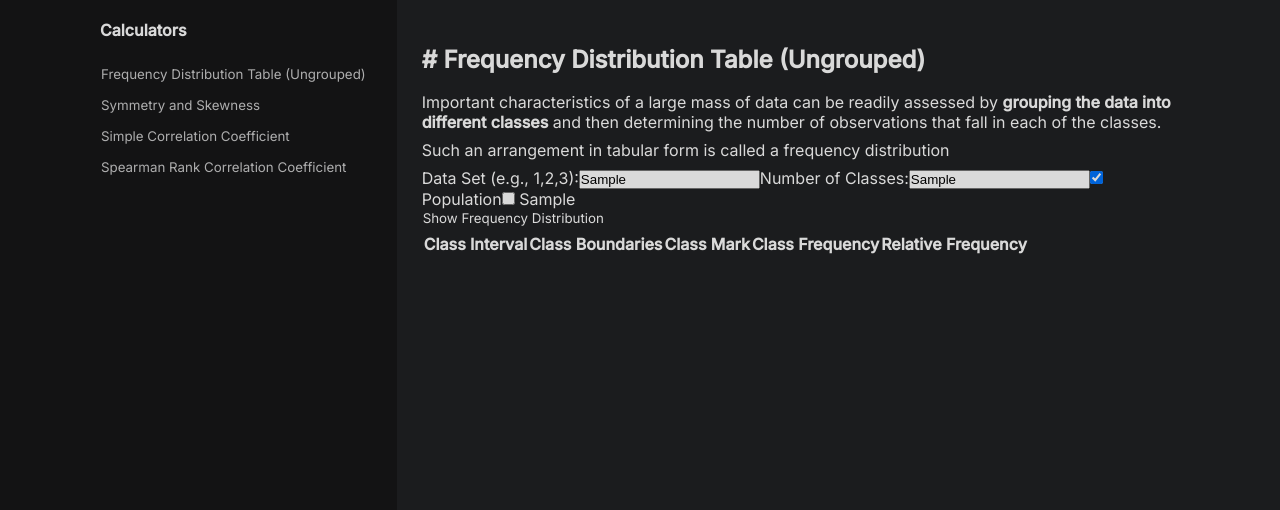
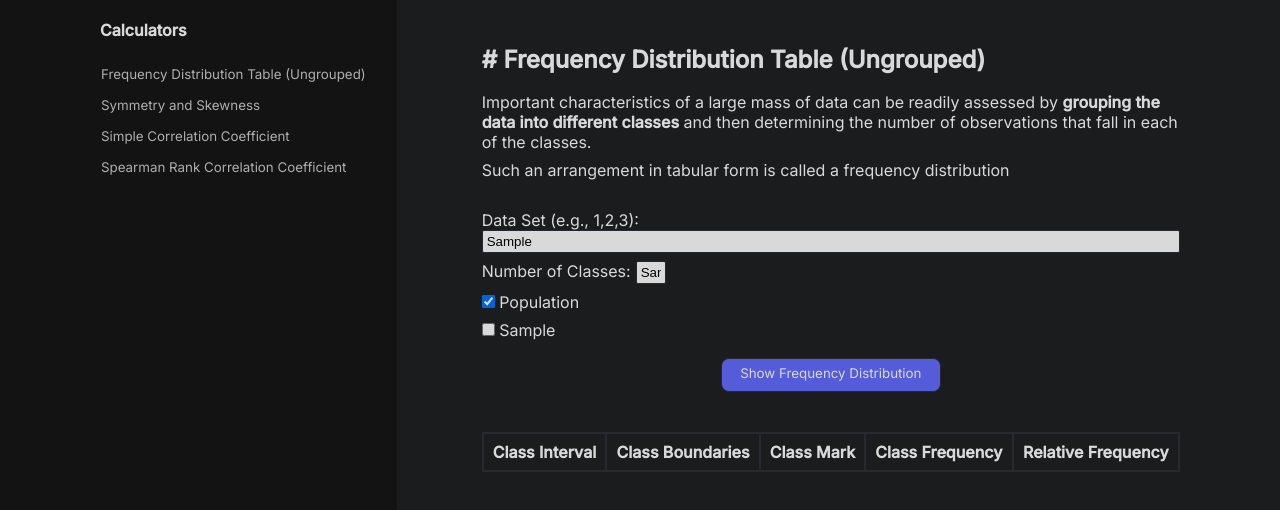
Before and after one commit to pj-pj-pj/qm-calculator, a plain HTML site: page index.html in a window 1280 px wide. Both pictures are taken after typing "Sample", "Sample" into the empty fields and a click on the button "Show Frequency Distribution". Shown: the part 62-572 px from the top of the page. Drawn offline with Linux system fonts and the light colour scheme.

Commit message:
add style to fdtable ui

```diff
--- a/styles.css
+++ b/styles.css
@@ -15,7 +15,6 @@
 	margin: 0;
 	padding: 0;
 	box-sizing: border-box;
-	user-select: none;
 }
 
 html {
@@ -105,7 +104,7 @@ aside {
 
 	padding: 45px 25px;
 	height: 100%;
-	margin-right: 60px;
+	margin-right: 50%;
 }
 
 aside h4 {
@@ -127,6 +126,7 @@ main {
 	font-family: inherit;
 	padding: 25px 0;
 	margin: 0 auto;
+	width: 100%;
 }
 
 main,
@@ -161,6 +161,110 @@ main h3 {
 	font-weight: normal;
 }
 
+/* FREQ-DIST-UNGROUPED */
+#frq-dist-u-form {
+	display: grid;
+
+	gap: 8px;
+	margin: 30px 0;
+	align-items: center;
+}
+
+#frq-dist-u-form label:first-child input {
+	width: 100%;
+}
+
+#frq-dist-u-form label:nth-child(2) input {
+	width: 30px;
+	text-align: center;
+	margin-left: 5px;
+}
+
+#frq-dist-u-form label:nth-child(3),
+#frq-dist-u-form label:nth-child(4) {
+	width: 100px;
+}
+
+#frq-dist-u-form input {
+	padding: 3px 4px;
+	border-radius: 2px;
+	border: 1px solid var(--border-color);
+}
+
+#frq-dist-u-form input:hover {
+	border-color: var(--border-color-hover);
+}
+
+#frq-dist-u-form input:focus {
+	outline: 1px solid var(--highlight);
+}
+
+#frq-dist-u-form button {
+	display: block;
+	width: 220px;
+	text-align: center;
+	background-color: var(--highlight);
+	border-color: var(--border-color);
+	padding: 5.5px 0 10px 0;
+	margin: 10px auto;
+}
+
+#frq-dist-u-form button:hover {
+	border-color: var(--border-color-hover);
+}
+
+#frq-dist-u-form button:active {
+	filter: brightness(0.7);
+}
+
+#frq-dist-u-table {
+	overflow: scroll;
+	margin: 0 auto;
+	display: flex;
+	justify-content: center;
+}
+
+#frq-dist-u-table table {
+	border-spacing: 0;
+	border: 1px solid var(--border-color);
+	width: 100%;
+}
+
+#frq-dist-u-table th,
+td {
+	text-align: center;
+	padding: 8px;
+	border: 1px solid var(--border-color);
+}
+/* FREQ-DIST-UNGROUPED */
+
+/* @media only screen and (min-width: 470px) {
+	.grid {
+		grid-template-rows: auto auto auto;
+		grid-template-columns: auto auto auto 1fr;
+	}
+
+	#frq-dist-u-form label {
+		grid-row: auto;
+		grid-column: auto;
+	}
+
+	#frq-dist-u-form label:nth-child(1),
+	#frq-dist-u-form button {
+		grid-column: 1 / 5;
+	}
+
+	#frq-dist-u-form label:nth-child(2),
+	#frq-dist-u-form label:nth-child(3),
+	#frq-dist-u-form label:nth-child(4) {
+		grid-row: 2 / span 1;
+	}
+
+	#frq-dist-u-form label:nth-child(3) {
+		margin-left: 20px;
+	}
+} */
+
 @media only screen and (min-width: 960px) {
 	body {
 		display: grid;
@@ -184,6 +288,7 @@ main h3 {
 	aside {
 		position: relative;
 		margin: 0;
+		margin-right: 60px;
 	}
 
 	aside {
```
